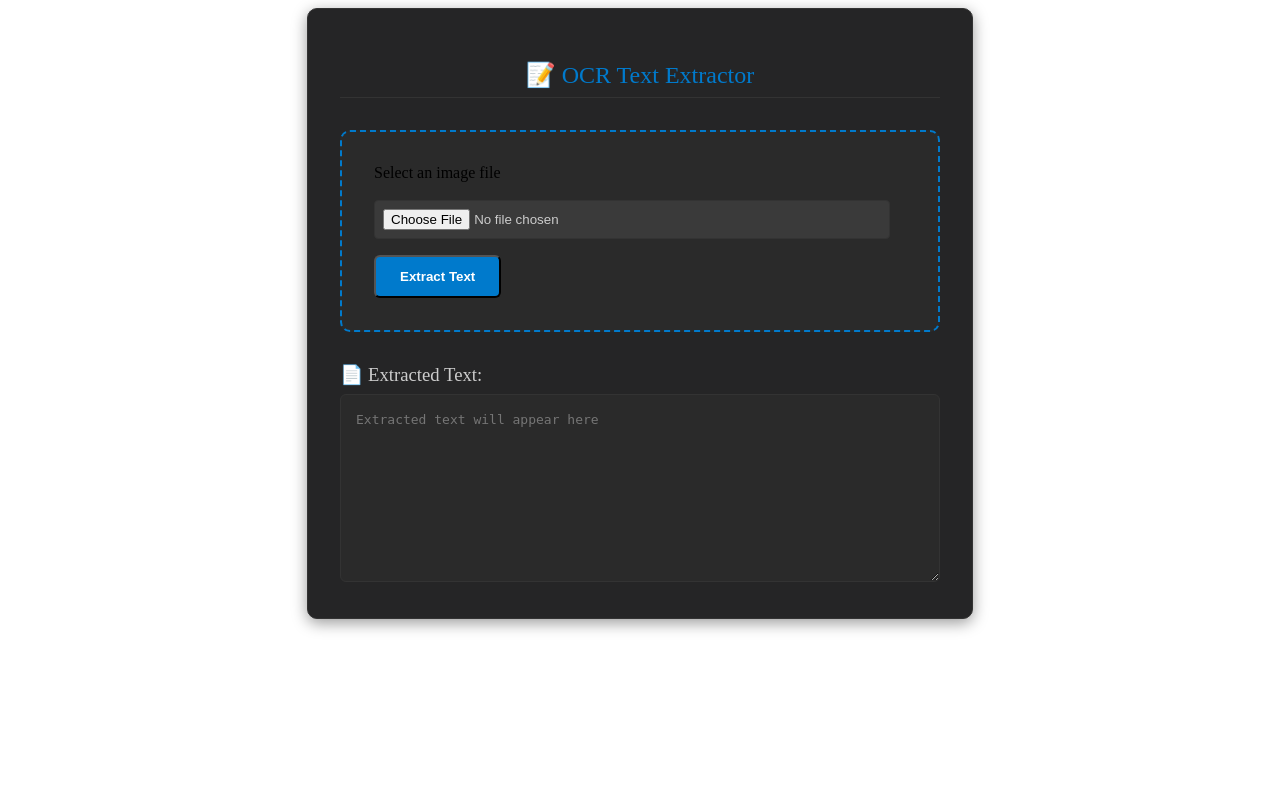
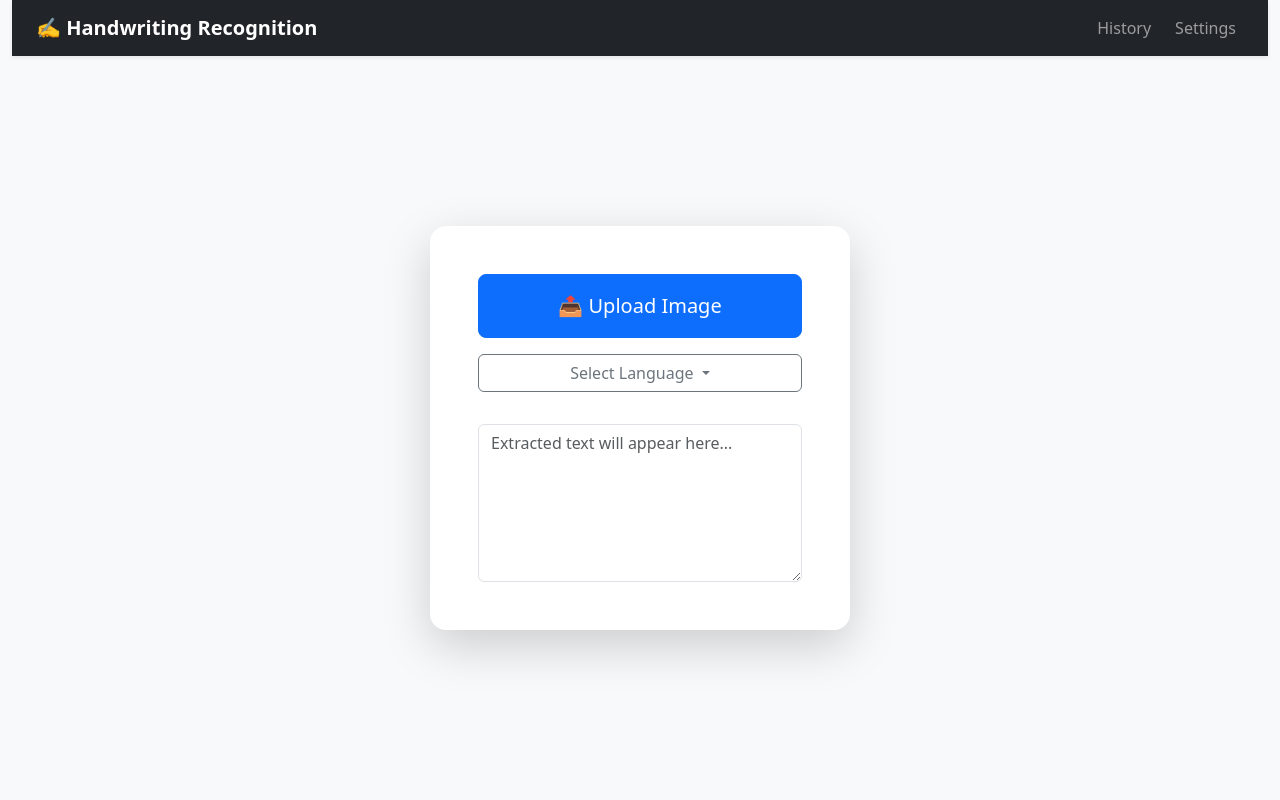
Before and after one commit to Shambhavirani625/Handwriting-Recognition, a Flask app: page / in a window 1280 px wide. Run offline with Flask 3, Linux system fonts and the light colour scheme.

Commit message:
Add database integration and enhance UI with Bootstrap
- Implement SQLite database with schema for storing OCR results
- Update app.py to handle file uploads and text extraction
- Create history and settings endpoints for managing OCR configurations
- Revamp templates with Bootstrap for improved styling and responsiveness

```diff
--- a/src/app.py
+++ b/src/app.py
@@ -1,39 +1,195 @@
 from __future__ import annotations
 
-import os
+import sqlite3
+from uuid import uuid4
 
 import cv2
 import numpy as np
 import pytesseract
 from flask import Flask, jsonify, render_template, request
 
+print("[STARTUP] Initializing Flask app...")
+
 app = Flask(__name__)
+
+print("[DB] Connecting to database...")
+conn = sqlite3.connect("database.sqlite", check_same_thread=False)
+
+print("[DB] Loading schema...")
+with open("schema.sql") as f:
+    conn.executescript(f.read())
+
+conn.commit()
+cursor = conn.cursor()
+print("[DB] Database ready.")
+
+
+class TessaractSettings:
+    def __init__(self, psm: int = 6, oem: int = 3, lang: str = "eng"):
+        self.psm = psm
+        self.oem = oem
+        self.lang = lang
+        print(f"[TESSERACT] Initialized with psm={psm}, oem={oem}, lang={lang}")
+
+    def get_config(self) -> str:
+        config = f"--psm {self.psm} --oem {self.oem}"
+        print(f"[TESSERACT] Using config: {config}")
+        return config
+
+
+settings = TessaractSettings()
 
 
 def preprocess_image(image_bytes: bytes):
+    print("[IMAGE] Preprocessing image...")
     nparr = np.frombuffer(image_bytes, np.uint8)
     image = cv2.imdecode(nparr, cv2.IMREAD_GRAYSCALE)
+
+    if image is None:
+        print("[ERROR] Failed to decode image.")
+        return None
+
     _, processed_image = cv2.threshold(
         image, 0, 255, cv2.THRESH_BINARY + cv2.THRESH_OTSU  # type: ignore
     )
+    print("[IMAGE] Preprocessing complete.")
     return processed_image
+
+
+def save_file(file_bytes: bytes) -> str:
+    file_id = str(uuid4())
+    print(f"[FILE] Saving file with ID: {file_id}")
+    with open(f"uploads/{file_id}.png", "wb") as f:
+        f.write(file_bytes)
+    print("[FILE] File saved successfully.")
+    return file_id
 
 
 @app.route("/upload", methods=["POST"])
 def upload():
+    print("[API] /upload called")
+
     if "file" not in request.files:
+        print("[ERROR] No file provided in request")
         return jsonify({"error": "No file uploaded"}), 400
 
     file = request.files["file"]
+    print(f"[UPLOAD] Received file: {file.filename}")
 
-    processed_image = preprocess_image(file.read())
-    extracted_text = pytesseract.image_to_string(processed_image, config='--psm 6')
+    file_bytes = file.read()
+    print(f"[UPLOAD] File size: {len(file_bytes)} bytes")
 
-    print(extracted_text)
+    processed_image = preprocess_image(file_bytes)
+    if processed_image is None:
+        return jsonify({"error": "Invalid image"}), 400
+
+    config_settings = settings.get_config()
+
+    print("[OCR] Extracting text using Tesseract...")
+    extracted_text = pytesseract.image_to_string(
+        processed_image, lang=settings.lang, config=config_settings
+    )
+    print("[OCR] Text extraction complete.")
+
+    file_id = save_file(file_bytes)
+
+    statement = """
+        INSERT INTO images (file_id, extracted_text, tesseract_config)
+        VALUES (?, ?, ?)
+    """
+    print("[DB] Inserting record into database...")
+    cursor.execute(statement, (file_id, extracted_text, config_settings))
+    conn.commit()
+    print("[DB] Insert committed.")
 
     return jsonify({"text": extracted_text})
 
 
+@app.route("/fetch/<file_id>")
+def get_image(file_id: str):
+    print(f"[API] /fetch called for file_id={file_id}")
+
+    cursor.execute("SELECT * FROM images WHERE file_id = ?", (file_id,))
+    image = cursor.fetchone()
+
+    if image:
+        print("[DB] Record found.")
+        return jsonify(
+            {
+                "file_id": image[0],
+                "extracted_text": image[1],
+                "tesseract_config": image[2],
+            }
+        )
+
+    print("[DB] Record not found.")
+    return jsonify({"error": "Image not found"}), 404
+
+
+@app.route("/history")
+def get_images():
+    print("[API] /history called")
+
+    cursor.execute(
+        """
+        SELECT file_id, extracted_text, tesseract_config
+        FROM images
+        ORDER BY upload_timestamp DESC
+        LIMIT 10
+        """
+    )
+    images = cursor.fetchall()
+    print(f"[DB] Retrieved {len(images)} records.")
+
+    return jsonify(
+        [
+            {
+                "file_id": image[0],
+                "extracted_text": image[1],
+                "tesseract_config": image[2],
+            }
+            for image in images
+        ]
+    )
+
+
+@app.put("/settings")
+def update_settings():
+    print("[API] /settings PUT called")
+
+    data = request.json
+    if data is None:
+        print("[ERROR] No JSON body provided")
+        return jsonify({"error": "No data provided"}), 400
+
+    if "psm" in data:
+        settings.psm = data["psm"]
+        print(f"[SETTINGS] Updated psm to {settings.psm}")
+
+    if "oem" in data:
+        settings.oem = data["oem"]
+        print(f"[SETTINGS] Updated oem to {settings.oem}")
+
+    if "lang" in data:
+        settings.lang = data["lang"]
+        print(f"[SETTINGS] Updated lang to {settings.lang}")
+
+    return jsonify({"message": "Settings updated successfully"})
+
+
+@app.get("/settings")
+def get_settings():
+    print("[API] /settings GET called")
+    return jsonify(
+        {
+            "psm": settings.psm,
+            "oem": settings.oem,
+            "lang": settings.lang,
+        }
+    )
+
+
 @app.route("/")
 def read_root():
+    print("[API] / (root) called")
     return render_template("index.jinja.html")
--- a/src/templates/base.jinja.html
+++ b/src/templates/base.jinja.html
@@ -4,8 +4,13 @@
     <meta charset="UTF-8">
     <meta name="viewport" content="width=device-width, initial-scale=1.0">
     <title>Document</title>
+    <link href="https://cdn.jsdelivr.net/npm/bootstrap@5.3.8/dist/css/bootstrap.min.css" rel="stylesheet" integrity="sha384-sRIl4kxILFvY47J16cr9ZwB07vP4J8+LH7qKQnuqkuIAvNWLzeN8tE5YBujZqJLB" crossorigin="anonymous">
+    <link rel="stylesheet" href="https://cdn.jsdelivr.net/npm/bootstrap-icons@1.13.1/font/bootstrap-icons.min.css">
 </head>
 <body>
     {% block content %}{% endblock %}
+
+    <script src="https://cdn.jsdelivr.net/npm/bootstrap@5.3.8/dist/js/bootstrap.bundle.min.js" integrity="sha384-FKyoEForCGlyvwx9Hj09JcYn3nv7wiPVlz7YYwJrWVcXK/BmnVDxM+D2scQbITxI" crossorigin="anonymous"></script>
+    <script src="https://cdn.jsdelivr.net/npm/@popperjs/core@2.11.8/dist/umd/popper.min.js" integrity="sha384-I7E8VVD/ismYTF4hNIPjVp/Zjvgyol6VFvRkX/vR+Vc4jQkC+hVqc2pM8ODewa9r" crossorigin="anonymous"></script>
 </body>
 </html>
--- a/src/templates/index.jinja.html
+++ b/src/templates/index.jinja.html
@@ -1,184 +1,171 @@
 {% extends "base.jinja.html" %}
 
 {% block content %}
-<style>
-    /* -------------------------------------- */
-    /* 1. CSS Variables for Theming (Easy to change colors) */
-    /* -------------------------------------- */
-    :root {
-        --background-color: #1e1e1e;
-        --surface-color: #252526;
-        --text-color: #cccccc;
-        --accent-color: #007acc;
-        --border-color: #333333;
-        --shadow-color: rgba(0, 0, 0, 0.4);
-        --focus-ring: #0099ff;
-    }
+<div class="container-fluid vh-100 d-flex flex-column bg-light">
+    <nav class="navbar navbar-expand-lg navbar-dark bg-dark px-4 shadow-sm">
+        <a class="navbar-brand fw-semibold">✍ Handwriting Recognition</a>
 
-    /* -------------------------------------- */
-    /* 2. Layout and Typography */
-    /* -------------------------------------- */
-    .container {
-        /* Your inline style is fine, but adding a shadow for depth */
-        box-shadow: 0 4px 15px var(--shadow-color);
-        border-radius: 10px;
-        background-color: var(--surface-color);
-        border: 1px solid var(--border-color);
-    }
+        <button class="navbar-toggler" data-bs-toggle="collapse" data-bs-target="#nav-mini-button">
+            <span class="navbar-toggler-icon"></span>
+        </button>
 
-    h2 {
-        color: var(--accent-color) !important; /* Use important to override inline style */
-        font-weight: 400; /* Lighter font weight for modern look */
-        padding-bottom: 0.5rem;
-        border-bottom: 1px solid var(--border-color);
-        margin-bottom: 2rem !important; /* Increase space below the main title */
-    }
+        <div class="collapse navbar-collapse" id="nav-mini-button">
+            <div class="navbar-nav ms-auto gap-2">
+                <a class="nav-link" data-bs-toggle="offcanvas" href="#history-off-canvas">History</a>
+                <a class="nav-link" data-bs-toggle="modal" href="#settingsModal">Settings</a>
+            </div>
+        </div>
+    </nav>
 
-    h3 {
-        color: var(--text-color);
-        margin-bottom: 0.5rem;
-        font-weight: 500;
-    }
-
-    /* -------------------------------------- */
-    /* 3. File Upload Area (The dashed box) */
-    /* -------------------------------------- */
-    .file-upload-box {
-        border: 2px dashed var(--accent-color) !important;
-        padding: 2rem !important;
-        border-radius: 10px !important;
-        background-color: #2a2a2a;
-        transition: all 0.3s ease;
-    }
-
-    .file-upload-box:hover {
-        border-color: var(--focus-ring) !important;
-        background-color: #2f2f2f;
-    }
-
-    .image-input {
-        color: var(--text-color);
-        /* Style the file input button itself */
-        border: 1px solid var(--border-color);
-        border-radius: 4px;
-        padding: 8px;
-        background-color: #3a3a3a;
-        width: calc(100% - 16px);
-        margin-top: 10px;
-        box-sizing: border-box;
-    }
-
-    /* -------------------------------------- */
-    /* 4. Buttons */
-    /* -------------------------------------- */
-    #uploadBtn {
-        background: var(--accent-color) !important;
-        color: white !important;
-        font-weight: bold;
-        padding: 0.75rem 1.5rem !important;
-        border-radius: 6px !important;
-        margin-top: 1rem;
-        transition: background 0.2s ease, transform 0.1s ease;
-    }
-
-    #uploadBtn:hover {
-        background: #0066b3 !important;
-    }
-
-    #uploadBtn:active {
-        transform: scale(0.98);
-    }
-
-    /* -------------------------------------- */
-    /* 5. Text Area (Input/Output) */
-    /* -------------------------------------- */
-    .result-textarea {
-        width: 100%;
-        padding: 15px;
-        background-color: #2a2a2a;
-        color: var(--text-color);
-        border: 1px solid var(--border-color);
-        border-radius: 6px;
-        font-size: 1em;
-        line-height: 1.5;
-        resize: vertical;
-        box-sizing: border-box;
-        transition: border-color 0.2s ease;
-    }
-
-    .result-textarea:focus {
-        border-color: var(--focus-ring);
-        outline: none;
-    }
-
-    /* -------------------------------------- */
-    /* 6. Image Preview */
-    /* -------------------------------------- */
-    #preview {
-        max-height: 250px;
-        object-fit: contain;
-        border: 1px solid var(--border-color);
-        padding: 5px;
-        background-color: #3a3a3a;
-    }
-</style>
-<div class="container" style="max-width: 600px; margin: auto; padding: 2rem;">
-    <h2 style="text-align:center;">📝 OCR Text Extractor</h2>
-
-    <div class="file-upload-box">
-        <label for="imageInput" style="display:block; margin-bottom:0.5rem;">Select an image file</label>
-        <input type="file" id="imageInput" accept="image/*" class="image-input" title="Upload an image file for text extraction" placeholder="Choose image file">
-        <br>
-        <button id="uploadBtn" class="action-button">
-            Extract Text
-        </button>
+    <div class="offcanvas offcanvas-start" id="history-off-canvas">
+        <div class="offcanvas-header">
+            <h5 class="offcanvas-title">OCR History</h5>
+            <button class="btn-close" data-bs-dismiss="offcanvas"></button>
+        </div>
+        <div class="offcanvas-body" id="historyList">
+            <div class="text-muted">Loading...</div>
+        </div>
     </div>
 
-    <div style="margin-top: 1.5rem; text-align:center;">
-        <img id="preview" src="" alt="Image preview" style="max-width: 100%; display:none; border-radius: 6px;"/>
+    <div class="modal fade" id="settingsModal">
+        <div class="modal-dialog modal-dialog-centered">
+            <div class="modal-content rounded-4 shadow">
+                <div class="modal-header">
+                    <h5 class="modal-title">Tesseract Settings</h5>
+                    <button class="btn-close" data-bs-dismiss="modal"></button>
                 </div>
 
-    <div style="margin-top: 2rem;">
-        <h3>📄 Extracted Text:</h3>
-        <label for="resultText" style="display:none;">Extracted Text</label>
-        <textarea id="resultText" rows="8" class="result-textarea" title="Extracted text area" placeholder="Extracted text will appear here"></textarea>
+                <div class="modal-body">
+                    <div class="mb-3">
+                        <label class="form-label">PSM</label>
+                        <input type="number" id="psmInput" class="form-control" min="0" max="13">
+                    </div>
+
+                    <div class="mb-3">
+                        <label class="form-label">OEM</label>
+                        <input type="number" id="oemInput" class="form-control" min="0" max="3">
+                    </div>
+
+                    <button class="btn btn-primary w-100" onclick="saveSettings()">Save Settings</button>
                 </div>
             </div>
+        </div>
+    </div>
+
+    <!-- Main Content -->
+    <div class="flex-grow-1 d-flex justify-content-center align-items-center">
+        <div class="card p-5 shadow-lg rounded-4 border-0 text-center"
+             style="width: 420px;">
+
+            <label class="btn btn-primary btn-lg w-100 py-3 mb-3">
+                📤 Upload Image
+                <input type="file" id="fileInput" hidden>
+            </label>
+
+            <!-- Language Dropdown -->
+            <div class="dropdown mb-3">
+                <button id="languageBtn" class="btn btn-outline-secondary dropdown-toggle w-100"
+                        data-bs-toggle="dropdown">
+                    Select Language
+                </button>
+
+                <ul class="dropdown-menu w-100 text-center">
+                    <li><a class="dropdown-item" data-value="eng">English</a></li>
+                    <li><a class="dropdown-item" data-value="hin">Hindi</a></li>
+                </ul>
+            </div>
+
+            <textarea id="resultText"
+                      class="form-control mt-3"
+                      rows="6"
+                      placeholder="Extracted text will appear here..."
+                      readonly></textarea>
+        </div>
+    </div>
+</div>
+
 <script>
-document.getElementById("uploadBtn").addEventListener("click", async () => {
-    const fileInput = document.getElementById("imageInput");
-    const file = fileInput.files[0];
-    if (!file) {
-        alert("Please select an image first!");
-        return;
-    }
+let selectedLang = "eng";
 
-    // Show preview
-    const preview = document.getElementById("preview");
-    preview.src = URL.createObjectURL(file);
-    preview.style.display = "block";
+document.querySelectorAll(".dropdown-item").forEach(item => {
+    item.addEventListener("click", () => {
+        selectedLang = item.dataset.value;
+        document.getElementById("languageBtn").innerText = item.innerText;
 
-    // Send as raw bytes via FormData
+        fetch("/settings", {
+            method: "PUT",
+            headers: {"Content-Type": "application/json"},
+            body: JSON.stringify({ lang: selectedLang })
+        });
+    });
+});
+
+document.getElementById("fileInput").addEventListener("change", async (e) => {
+    const file = e.target.files[0];
+    if (!file) return;
+
     const formData = new FormData();
     formData.append("file", file);
 
-    try {
-        const response = await fetch("/upload", {
+    document.getElementById("resultText").value = "Processing...";
+
+    const res = await fetch("/upload", {
         method: "POST",
         body: formData
     });
 
-        const data = await response.json();
-        let error = data.error || null;
-        if (error) {
-            alert("Error: " + error);
+    const data = await res.json();
+    document.getElementById("resultText").value = data.text || "No text detected";
+});
+
+document.getElementById("history-off-canvas")
+    .addEventListener("shown.bs.offcanvas", async () => {
+
+    const container = document.getElementById("historyList");
+    container.innerHTML = "";
+
+    const res = await fetch("/history");
+    const data = await res.json();
+
+    if (!data.length) {
+        container.innerHTML = "<p class='text-muted'>No history available</p>";
         return;
     }
-        document.getElementById("resultText").value = data.text || "No text extracted.";
-    } catch (err) {
-        console.error(err);
-        alert("Error extracting text. Check console for details.");
+
+    data.forEach(item => {
+        const div = document.createElement("div");
+        div.className = "mb-3 border-bottom pb-2";
+        div.innerHTML = `
+            <small class="text-muted">${item.tesseract_config}</small>
+            <p class="mb-1">${item.extracted_text.slice(0, 100)}...</p>
+        `;
+        container.appendChild(div);
+    });
+});
+
+async function loadSettings() {
+    const res = await fetch("/settings");
+    const data = await res.json();
+
+    document.getElementById("psmInput").value = data.psm;
+    document.getElementById("oemInput").value = data.oem;
 }
+
+async function saveSettings() {
+    const psm = Number(document.getElementById("psmInput").value);
+    const oem = Number(document.getElementById("oemInput").value);
+
+    await fetch("/settings", {
+        method: "PUT",
+        headers: {"Content-Type": "application/json"},
+        body: JSON.stringify({ psm, oem })
     });
+
+    alert("Settings updated");
+}
+
+document.getElementById("settingsModal")
+    .addEventListener("shown.bs.modal", loadSettings);
 </script>
+
 {% endblock %}
```
Also changed, not shown: schema.sql (added, +11 -0 lines), database.sqlite (added), 1 other file. Lines whose indentation alone changed are shown as unchanged.
